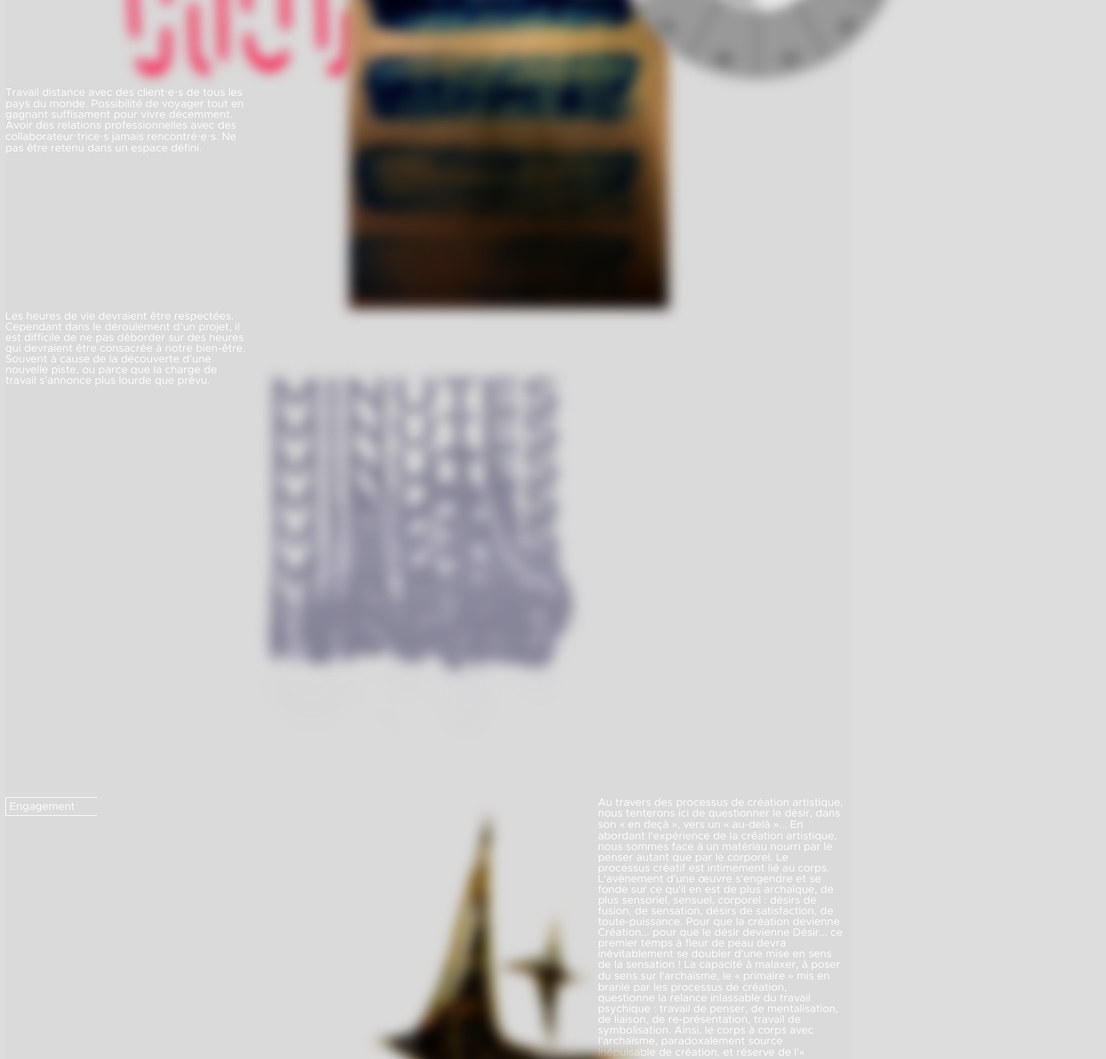
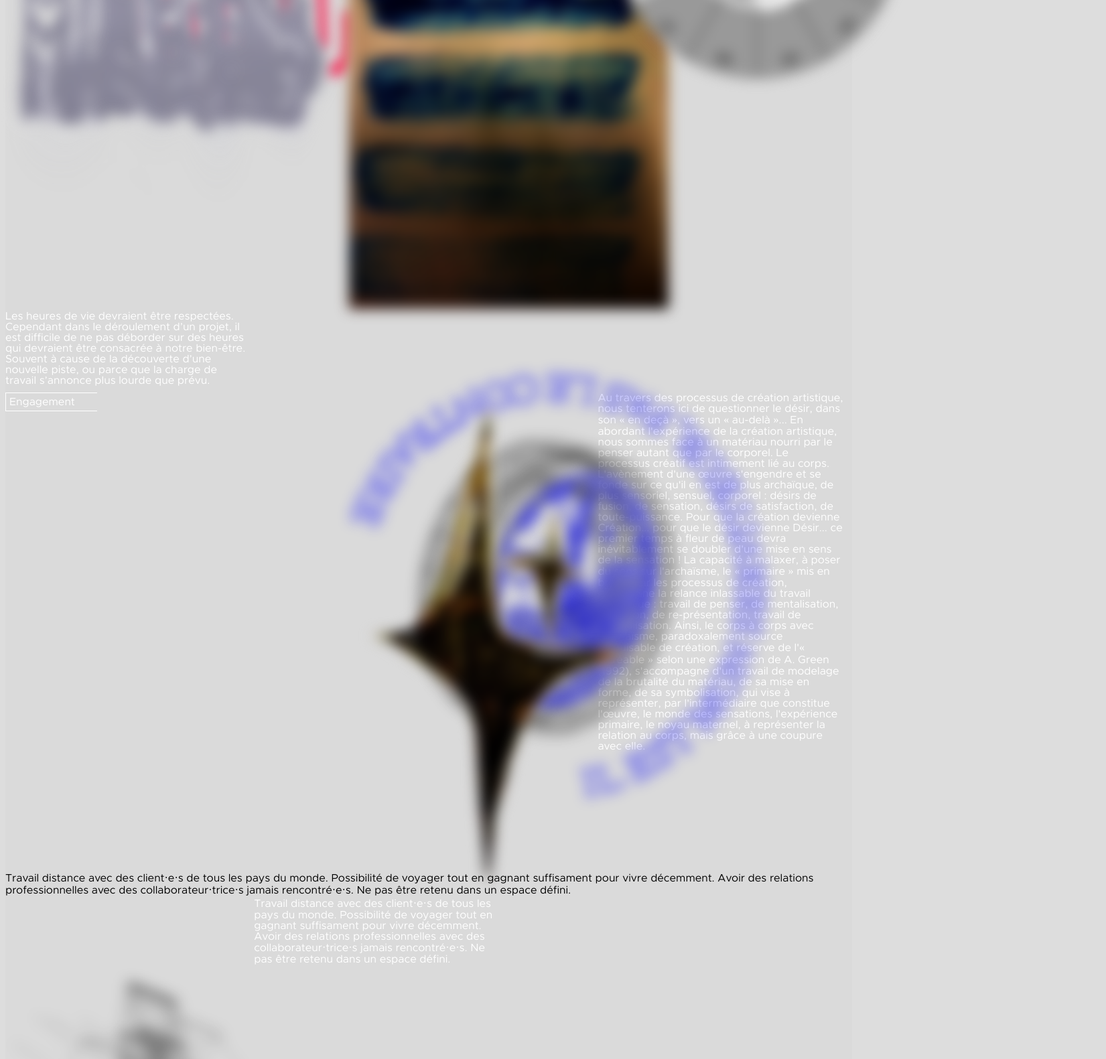
Before and after one commit to eracom/workshop-conditions-generales-2019, a plain HTML site: page site-base-aas/site-base.html in a window 1280 px wide. Shown: the part 2460-4041 px from the top of the page at 67% size, 1651 px wide, since content can reach past the window. Drawn offline with Linux system fonts and the light colour scheme.

Commit message:
updated YO

```diff
--- a/site-base-aas/site-base.html
+++ b/site-base-aas/site-base.html
@@ -83,11 +83,12 @@
       </article>
     </div>
     <div class="blocs sophie">
-      <img class="sophie" src="img/argent/ARGENT_SOPHIE__Plan de travail 1.png" style=" width: 2500px; position: relative; z-index: 10">
-      <article class="item txtAntoine" style="margin-top: 200px; position: relative; z-index: 1000">Travail distance avec des client&middote&middots de tous les pays du monde. Possibilité de voyager tout en gagnant suffisament pour vivre décemment.
-        Avoir des relations professionnelles avec des
-        collaborateur&middottrice&middots jamais rencontré&middote&middots. Ne pas être retenu dans un espace défini.</article>
+      <img class="sophie" src="img/temps/TEMPS_2.png" style="width:1000px;position: relative; z-index: 10">
     </div>
+    <img class="sophie" src="img/argent/ARGENT_SOPHIE__Plan de travail 1.png" style=" width: 2500px; position: relative; z-index: 10">
+    <article class="item txtAntoine" style="position: relative; z-index: 1000">Travail distance avec des client&middote&middots de tous les pays du monde. Possibilité de voyager tout en gagnant suffisament pour vivre décemment.
+      Avoir des relations professionnelles avec des
+      collaborateur&middottrice&middots jamais rencontré&middote&middots. Ne pas être retenu dans un espace défini.</article>
   </div> <!-- fin div argent -->
 
   <div class="chapter temps" id="temps">
@@ -108,9 +109,6 @@
         Les heures de vie devraient être respectées. Cependant dans le déroulement d’un projet, il est difficile de ne pas déborder sur des heures qui devraient être consacrée à notre bien-être. Souvent à cause de la découverte d’une nouvelle piste,
         ou parce que la charge de travail s’annonce plus lourde que prévu.
       </article>
-    </div>
-    <div class="blocs sophie">
-      <img class="sophie" src="img/temps/TEMPS_2.png" style="width:1000px;position: relative; z-index: 10">
     </div>
   </div><!-- fin div temps -->
 
@@ -155,9 +153,7 @@
     <div class="blocs alicia">
       <img class="alicia" src="img/contact/txtcontact.png" style="width:4000px;position: relative; z-index: 60">
     </div>
-    <div class="blocs sophie">
-      <img class="sophie" src="img/contact/relation_sophie.gif" style="width:50%;position: relative; z-index: 60">
-    </div>
+    <img class="sophie" src="img/contact/relation_sophie.gif" style="width:50%;position: relative; z-index: 60">
   </div> <!-- fin div contact -->
 
   <script type="text/javascript">
```
